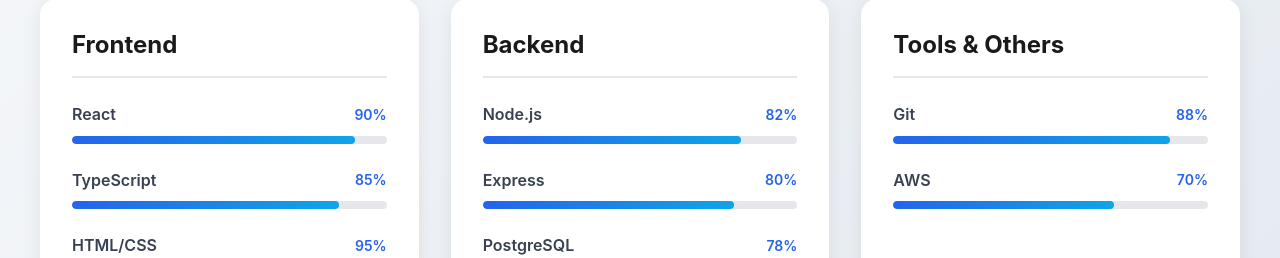
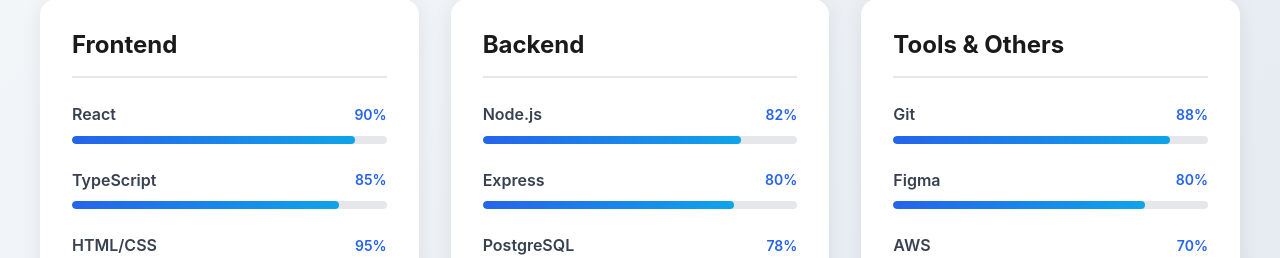
Before and after one commit to jerronjunior/My-portfolio, a React (Vite) app: page / in a window 1280 px wide. Shown: the part 1980-2238 px from the top of the page. Built offline with nearby package versions, Linux system fonts and the light colour scheme.

Commit message:
feat: add Figma back to Tools & Others in Skills component

```diff
--- a/src/components/Skills.tsx
+++ b/src/components/Skills.tsx
@@ -15,6 +15,7 @@
   ],
   'Tools & Others': [
     { name: 'Git', level: 88 },
+    { name: 'Figma', level: 80 },
     { name: 'AWS', level: 70 },
 
   ],
```
